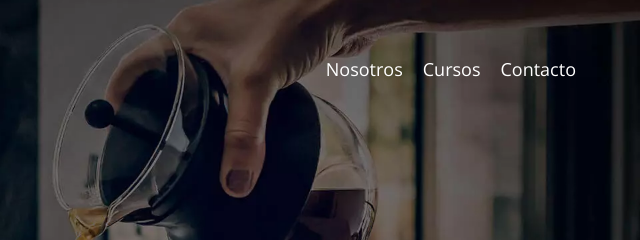
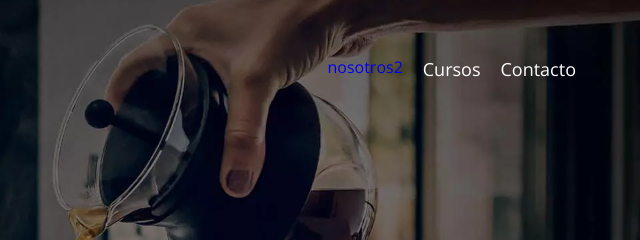
Before and after one commit to mjmf1/Blog-de-Cafe, a plain HTML site: page JavaScript_DOM_Eventos_inicio/contacto.html in a window 1280 px wide. Shown: the top 240 px of the page, 640-1280 px from the left. Drawn offline with nearby package versions, Linux system fonts and the light colour scheme.

Commit message:
Seleccionar Elementos con querySelectorAll

```diff
--- a/JavaScript_DOM_Eventos_inicio/js/script.js
+++ b/JavaScript_DOM_Eventos_inicio/js/script.js
@@ -1,6 +1,23 @@
-
+// querySelector
 const heading = document.querySelector('.header__texto h2')
 
 heading.textContent = 'Blog de café con consejos y cursos 2'
 
-console.log(heading);
+//console.log(heading);
+
+//querySelectorAll
+
+const enlaces = document.querySelectorAll('.navegacion a');
+
+enlaces[0].textContent = 'nosotros2';
+enlaces[0].classList.add('nueva-clase');
+enlaces[0].classList.remove('navegacion__enlace');
+
+//console.log(enlaces[0]);
+
+
+//getElementById  'no se usa tanto en las nuevas versiones'
+
+const heading2 = document.getElementById('heading');
+
+console.log(heading2);
```
Also changed, not shown: JavaScript_DOM_Eventos_inicio/index.html (+1 -0 lines).
